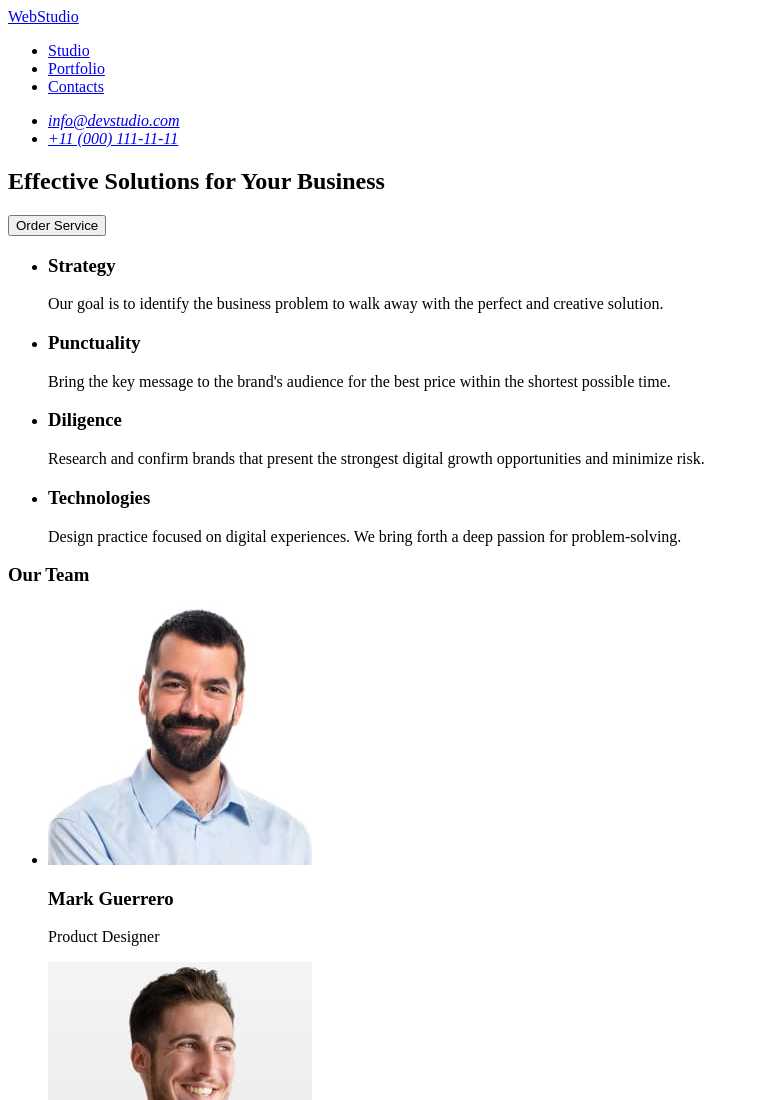
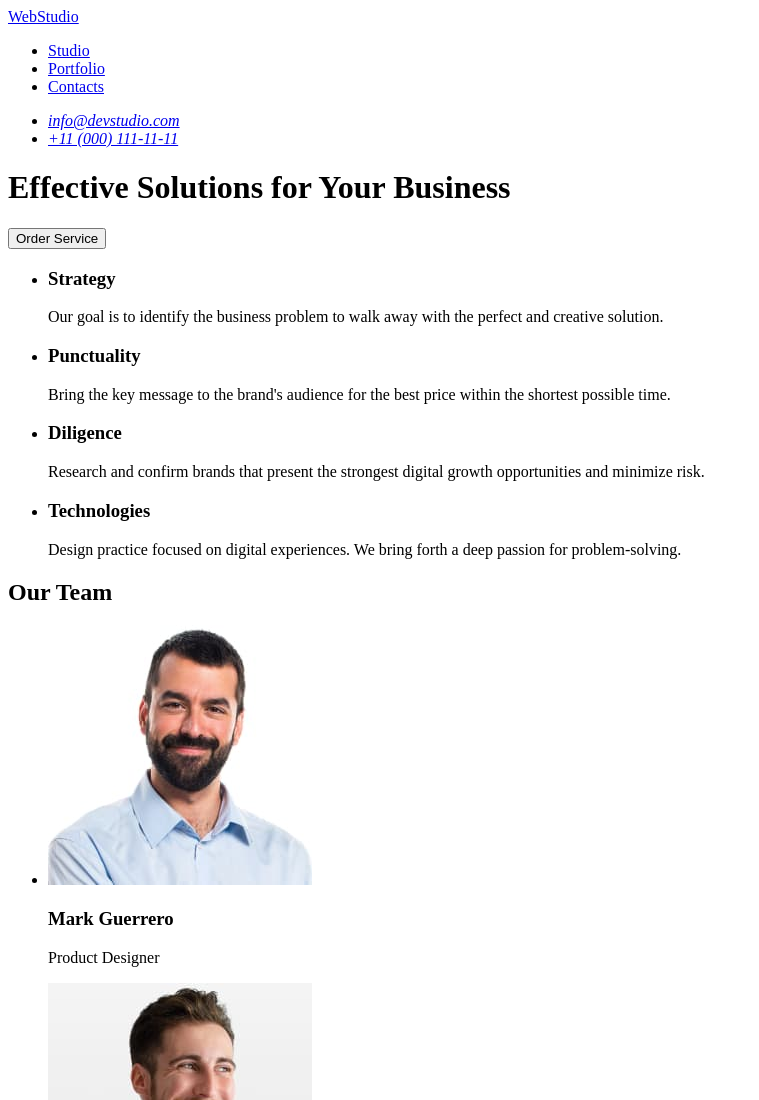
Before and after one commit to Valentyn-Melnyk/goit-markup-hw-01, a plain HTML site: page index.html in a window 1280 px wide. Shown: the top 1100 px of the page, without its empty margins (0-759 px from the left). Drawn offline with Linux system fonts and the light colour scheme.

Commit message:
Homework 1 (Fix 2)
Homework 1

- The goit-markup-hw-01 repository has been created.
- Completed HTML markup of the layout of the homework page #1, without CSS design.
- Set up GitHub Pages and add a link to the live page in the About section of the GitHub repository.

Live Page Link:
Homework 1

- The goit-markup-hw-01 repository has been created.
- Completed HTML markup of the layout of the homework page #1, without CSS design.
- Set up GitHub Pages and add a link to the live page in the About section of the GitHub repository.

Live Page Link:
https://valentyn-melnyk.github.io/goit-markup-hw-01/index.html

```diff
--- a/index.html
+++ b/index.html
@@ -27,10 +27,8 @@
       </address>
     </header>
     <main>
-      <section>
-        <h1>Effective Solutions for Your Business</h1>
-        <button type="button">Order Service</button>
-      </section>
+      <h1>Effective Solutions for Your Business</h1>
+      <button type="button">Order Service</button>
 
       <section>
         <ul>
@@ -66,7 +64,7 @@
       </section>
 
       <section>
-        <h3>Our Team</h3>
+        <h2>Our Team</h2>
         <ul>
           <li>
             <img
```
